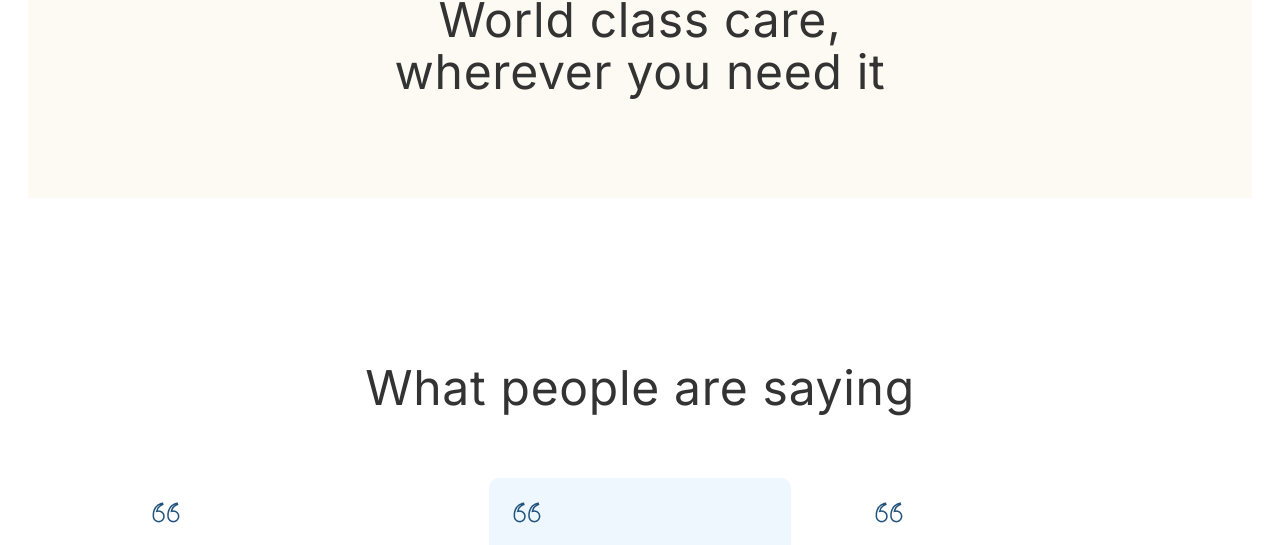
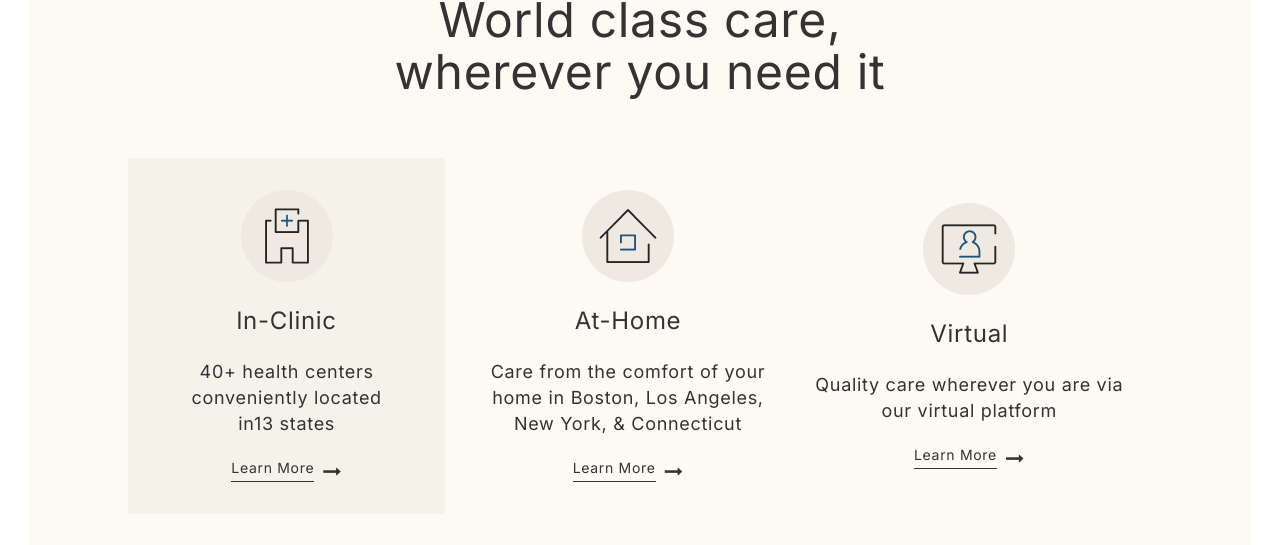
Before and after one commit to AartiPatel3618/google, a plain HTML site: page index.html in a window 1280 px wide. Shown: the part 2918-3463 px from the top of the page. Drawn offline with Linux system fonts and the light colour scheme; a script that the page names is missing.

Commit message:
section-11

```diff
--- a/css/screen.css
+++ b/css/screen.css
@@ -801,16 +801,16 @@ ul li i {
   left: 35px;
   margin: 0;
 }
-.traveller-sameday {
+.traveller-samedays {
   width: 100%;
   display: flex;
 }
-.sameday {
+.samedays {
   width: 100%;
   max-width: 544px;
   margin: 0px 0 0 75px;
 }
-.sameday h2 {
+.samedays h2 {
   font-style: normal;
   font-weight: normal;
   font-size: 48px;
@@ -821,7 +821,7 @@ ul li i {
   color: #333333;
   margin: 53px 0 0 0;
 }
-.sameday p {
+.samedays p {
   font-style: normal;
   font-weight: normal;
   font-size: 18px;
@@ -895,6 +895,82 @@ ul li i {
   letter-spacing: 0.7px;
   color: #333333;
   margin: 0 0 0 0;
+}
+.main-3 {
+  display: flex;
+  align-items: center;
+  width: 100%;
+  margin: 60px 0 0 0;
+}
+.main-clinic {
+  padding: 32px 0;
+  width: 100%;
+  max-width: 384px;
+  display: flex;
+  align-items: center;
+  justify-content: center;
+  flex-direction: column;
+  margin: 0 24px 0 0;
+}
+.main-clinic:nth-child(1) {
+  background: #f4f2e9;
+}
+.radius-img {
+  background: #efeae1;
+  width: 92px;
+  height: 92px;
+  border-radius: 50%;
+  display: flex;
+  align-items: center;
+  justify-content: center;
+}
+.clinic-head {
+  font-style: normal;
+  font-weight: normal;
+  font-size: 24px;
+  line-height: 29px;
+  /* identical to box height, or 121% */
+
+  text-align: center;
+  letter-spacing: 0.7px;
+
+  color: #333333;
+  margin: 24px 0 0 0;
+}
+.clinic-para {
+  font-style: normal;
+  font-weight: normal;
+  font-size: 18px;
+  line-height: 26px;
+
+  text-align: center;
+  letter-spacing: 0.7px;
+
+  color: #333333;
+  margin: 24px 0 0 0;
+}
+.learn-arrow {
+  display: flex;
+  align-items: center;
+  /* justify-content: center; */
+  margin: 24px 0 0 0;
+}
+.learnmore {
+  font-style: normal;
+  font-weight: normal;
+  font-size: 14px;
+  line-height: 14px;
+
+  letter-spacing: 0.7px;
+
+  color: #333333;
+  border-bottom: 1px solid #333333;
+  margin: 0 0 0 0;
+  padding-bottom: 6px;
+}
+.learn-arrow i {
+  font-size: large;
+  margin: 0 0 0 9px;
 }
 .section-1 {
   padding: 100px;
--- a/index.html
+++ b/index.html
@@ -274,7 +274,7 @@
 
 
             <div class="section-10">
-              <div class="traveller-sameday">
+              <div class="traveller-samedays">
                 <div class="traveller">
                   <div class="travels">
                     <img src="images/young-woman-traveler-in-straw-hat-with-backpack-si-TKDA2BK 2.png" style=" width: 588px; height: 478px;">
@@ -284,7 +284,7 @@
                 </div>
 
                 </div>
-                <div class="sameday">
+                <div class="samedays">
                   <h2>The Sameday <br>Experience</h2>
                   <p>The healthcare you deserve</p>
                   <div class="paragraph1">
@@ -311,6 +311,53 @@
           <div class="word-title">
             <h4 class="word-text">World class care,<br> wherever you need it</h4>
           </div>
+         <div class="main-3">
+
+
+           <div class="main-clinic">
+               <div class="radius-img">
+                 <img src="images/In Clinic 1.png">
+               </div>
+               <p class="clinic-head">ln-Clinic</p>
+               <p class="clinic-para">40+ health centers<br>
+                conveniently located<br>
+                in13 states</p>
+                <div class="learn-arrow">
+                <p class="learnmore">Learn More </p><i class="fa fa-long-arrow-right"></i>
+              </div>
+
+           </div>
+
+
+
+          <div class="main-clinic">
+              <div class="radius-img">
+                <img src="images/At Home 1.png">
+              </div>
+              <p class="clinic-head">At-Home</p>
+              <p class="clinic-para">Care from the comfort of your home in Boston, Los Angeles, New York, & Connecticut</p>
+               <div class="learn-arrow">
+               <p class="learnmore">Learn More </p><i class="fa fa-long-arrow-right"></i>
+             </div>
+            </div>
+
+
+            <div class="main-clinic">
+              <div class="radius-img">
+                <img src="images/Virtual 1.png">
+              </div>
+              <p class="clinic-head">Virtual</p>
+              <p class="clinic-para">Quality care wherever you are via our virtual platform</p>
+               <div class="learn-arrow">
+               <p class="learnmore">Learn More </p><i class="fa fa-long-arrow-right"></i>
+             </div>
+            </div>
+
+
+        </div>
+      </div>
+
+
          </div>
 
 
```
Also changed, not shown: images/At Home 1.png (added), images/In Clinic 1.png (added), images/Virtual 1.png (added).
